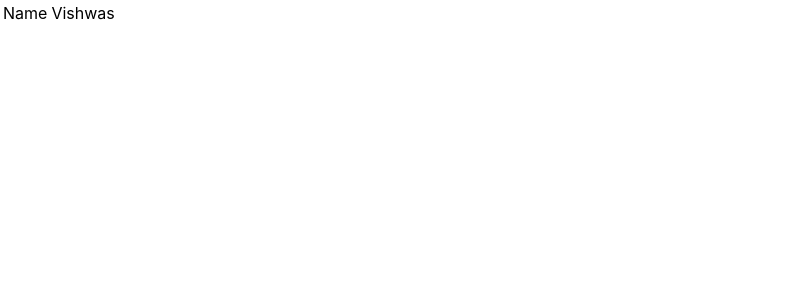
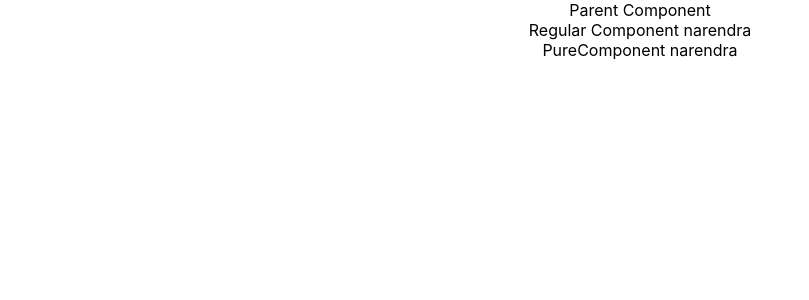
Before and after one commit to supermonk/vagrant-react-centos7, a React (Create React App) app in the folder data/react-http/: page / in a window 1280 px wide. Shown: the top 300 px of the page, without its empty margins (0-809 px from the left). Built offline with nearby package versions, Linux system fonts and the light colour scheme.

Commit message:
Pure component object equals way

```diff
--- a/data/react-http/src/App.js
+++ b/data/react-http/src/App.js
@@ -1,10 +1,13 @@
 import React from 'react';
 import './App.css';
-import Table from './components/Table';
+import PureComp from './components/PureComp';
+import ParentComp from './components/ParentComp';
+// import Table from './components/Table';
 // import PostList from './components/PostList';
 // import PostForm from './components/PostForm';
 // import LifecycleA from './components/LifecycleA';
 // import FragmentDemo from './components/FragmentDemo';
+
 
 
 function App() {
@@ -14,7 +17,8 @@
       {/* <PostForm></PostForm> */}
       {/* <LifecycleA></LifecycleA> */}
       {/* <FragmentDemo></FragmentDemo> */}
-      <Table></Table>
+      {/* <Table></Table> */}
+      <ParentComp></ParentComp>
     </div>
   );
 }
--- /dev/null
+++ b/data/react-http/src/components/ParentComp.js
@@ -0,0 +1,34 @@
+import React, { Component } from 'react'
+// import React, { PureComponent } from 'react'
+import RegComp from './RegComp'
+import PureComp from './PureComp'
+
+class ParentComp extends Component {
+    constructor(props) {
+        super(props)
+
+        this.state = {
+             name: 'narendra'
+        }
+    }
+
+    componentDidMount(){
+        setInterval(()=>{
+            this.setState({
+                name: 'narendra'
+            })
+        },2000)
+    }
+    render() {
+        console.log('parent comp render')
+        return (
+            <div>
+                Parent Component
+                <RegComp name = {this.state.name}></RegComp>
+                <PureComp name = {this.state.name}></PureComp>
+            </div>
+        )
+    }
+}
+
+export default ParentComp
--- a/data/react-http/src/components/PureComp.js
+++ b/data/react-http/src/components/PureComp.js
@@ -2,9 +2,10 @@
 
 class PureComp extends PureComponent {
     render() {
+        console.log('pure comp render')
         return (
             <div>
-                PureComponent
+                PureComponent  {this.props.name}
             </div>
         )
     }
--- /dev/null
+++ b/data/react-http/src/components/RegComp.js
@@ -0,0 +1,14 @@
+import React, { Component } from 'react'
+
+class RegComp extends Component {
+    render() {
+        console.log('regular comp render')
+        return (
+            <div>
+                Regular Component {this.props.name}
+            </div>
+        )
+    }
+}
+
+export default RegComp
```
